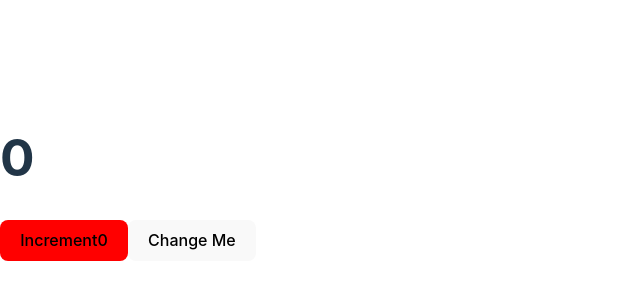
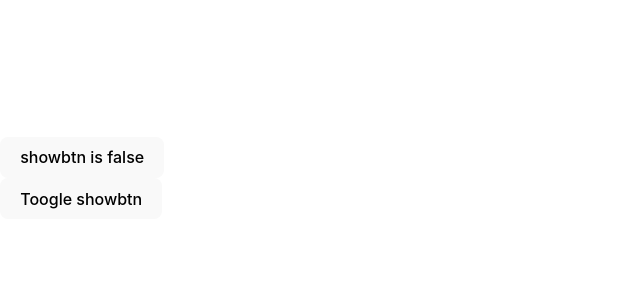
Before and after one commit to aarati01/Continue, a React (Vite) app: page / in a window 1280 px wide. Shown: the part 222-522 px from the top of the page, without its empty margins (0-640 px from the left). Built offline with nearby package versions, Linux system fonts and the light colour scheme.

Commit message:
conditional rendering is added in App2

```diff
--- /dev/null
+++ b/src/assets/App2.jsx
@@ -0,0 +1,18 @@
+import { useState } from "react"
+const App2 = () => {
+  const [showbtn,setshowbtn]=useState(false)
+  return (
+    <>
+    {showbtn?<button>Showbtn is true</button>:<button>showbtn is false</button>}
+
+    {/* {showbtn && <button>showbtn is true</button>} */}
+    <div>
+      <button onClick={()=>setshowbtn(!showbtn)}>Toogle showbtn</button>
+
+    </div>
+    </>
+
+  )
+}
+
+export default App2
--- a/src/main.jsx
+++ b/src/main.jsx
@@ -1,10 +1,9 @@
 import { StrictMode } from 'react'
 import { createRoot } from 'react-dom/client'
 import './index.css'
-import App1 from '../src/assets/App1'
-
+import App2 from './assets/App2'
 createRoot(document.getElementById('root')).render(
   <StrictMode>
-    <App1/>
+    <App2/>
   </StrictMode>,
 )
```
Also changed, not shown: package.json (+7 -1 lines), 2 other files (tests, documents, lock files or other folders).
